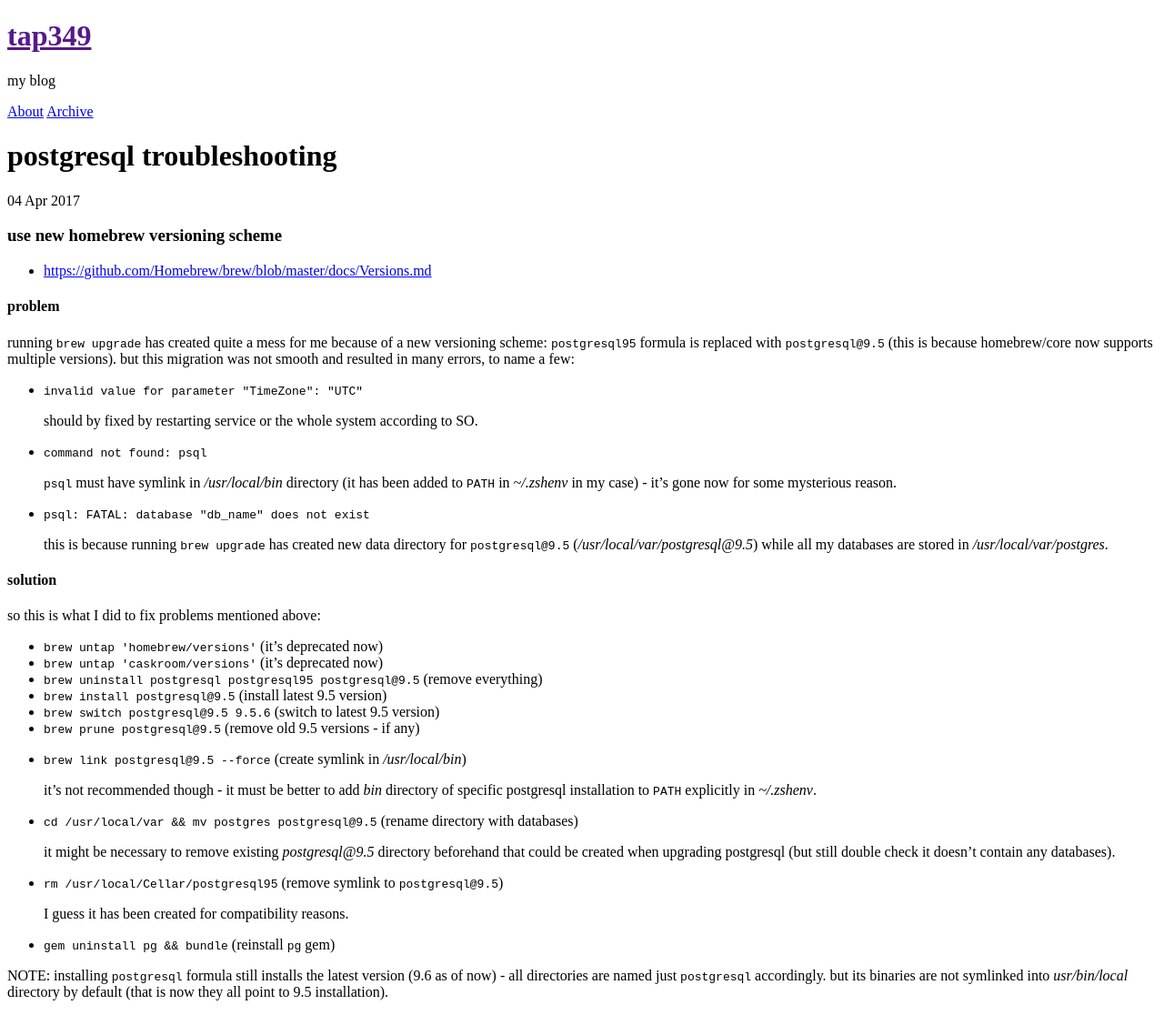
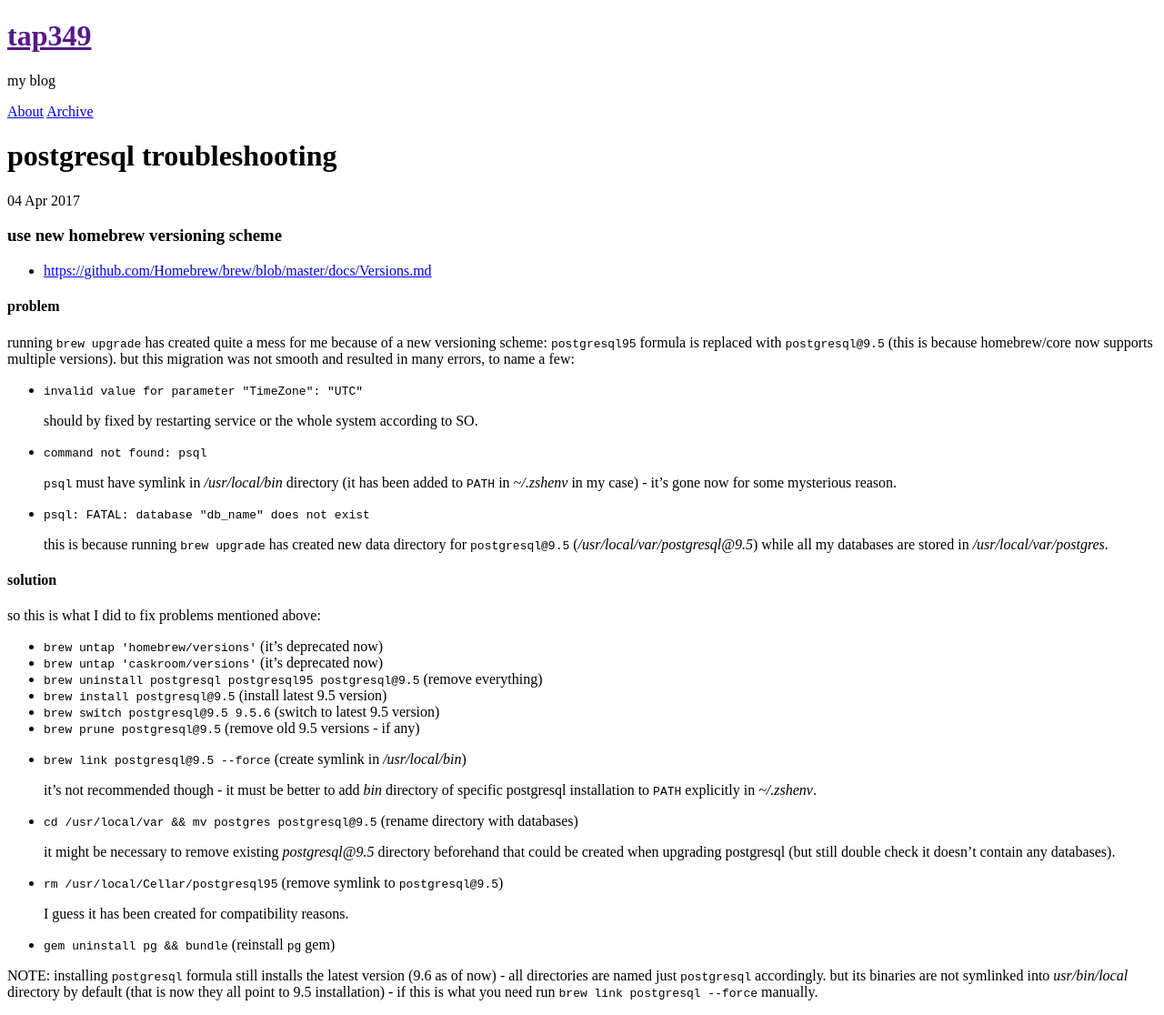
Before and after one commit to tap349/tap349.github.io, a Jekyll site: the page built from _posts/2017-04-04-postgresql-troubleshooting.md, in a window 1280 px wide. Shown: the whole page at 91% size. Built offline with Jekyll 4.4.1, drawn with Linux system fonts in a browser that asks for light colours.

Commit message:
update 2017-04-04_22:17:54

```diff
--- a/_posts/2017-04-04-postgresql-troubleshooting.md
+++ b/_posts/2017-04-04-postgresql-troubleshooting.md
@@ -65,4 +65,5 @@ so this is what I did to fix problems mentioned above:
 NOTE: installing `postgresql` formula still installs the latest version
       (9.6 as of now) - all directories are named just `postgresql` accordingly.
       but its binaries are not symlinked into _usr/bin/local_ directory
-      by default (that is now they all point to 9.5 installation).
+      by default (that is now they all point to 9.5 installation) -
+      if this is what you need run `brew link postgresql --force` manually.
```
